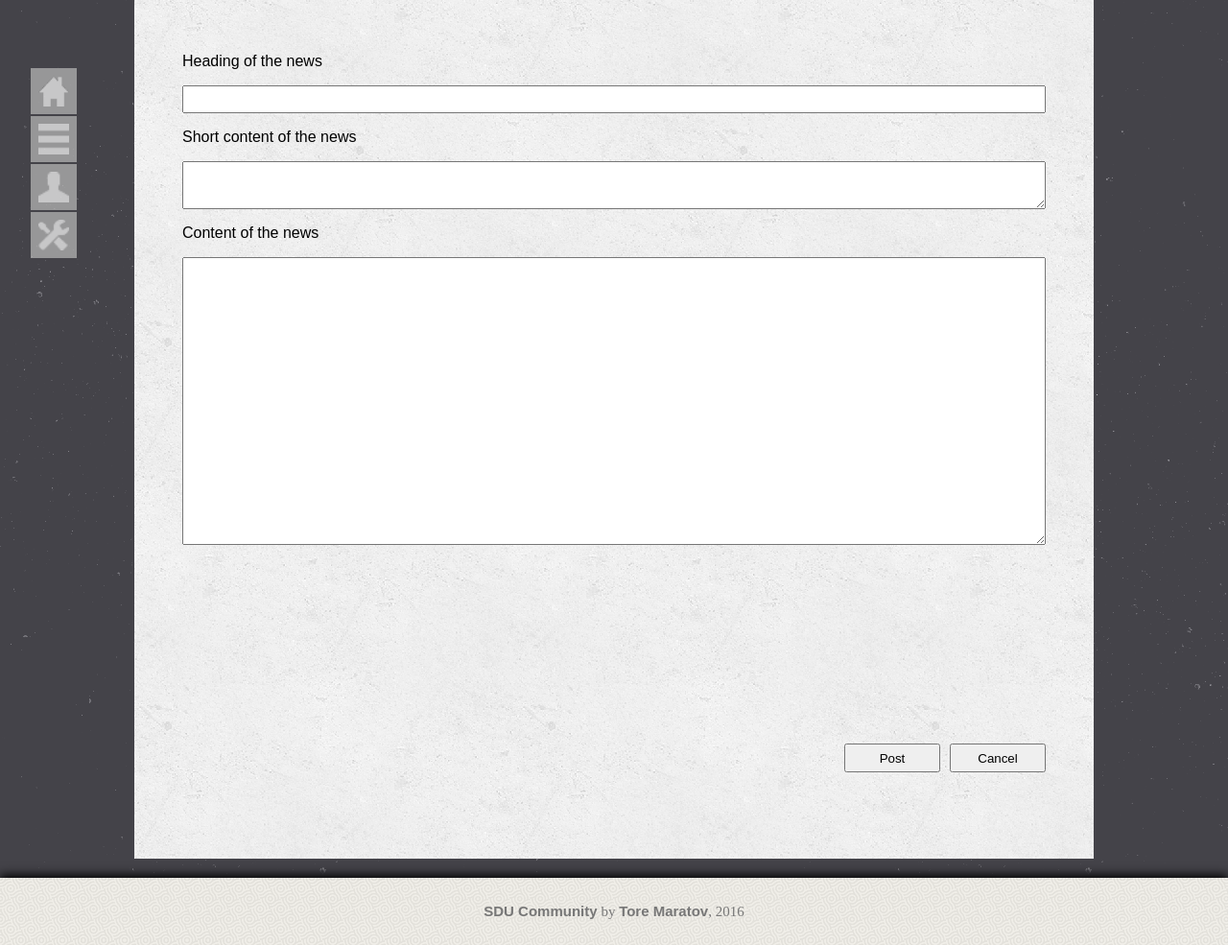
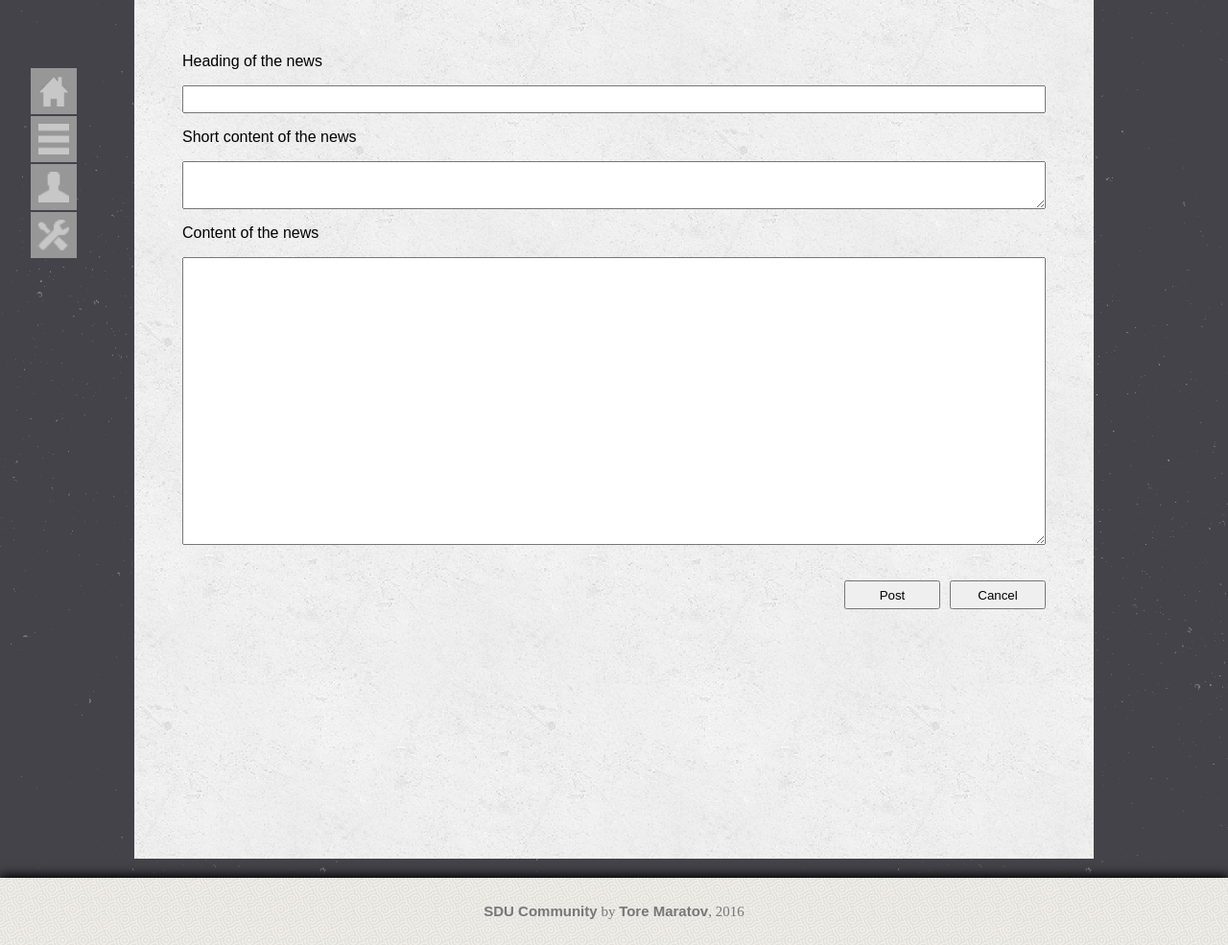
Before and after one commit to toremato/SDUcommunity, a PHP site: page /new.php in a window 1280 px wide. Shown: the part 41-1026 px from the top of the page at 96% size. Run offline with PHP 8.4, Linux system fonts and the light colour scheme; some libraries are stand-ins or nearby versions.

Commit message:
adding screenshots

```diff
--- a/main.css
+++ b/main.css
@@ -620,7 +620,7 @@ body {
 	position: absolute;
 	width: 100px;
 	height: 30px;
-	bottom: 50px;
+	top: 550px;
 }
 #cancel-button{
 	right: 0px;
```
Also changed, not shown: 7 other files.
